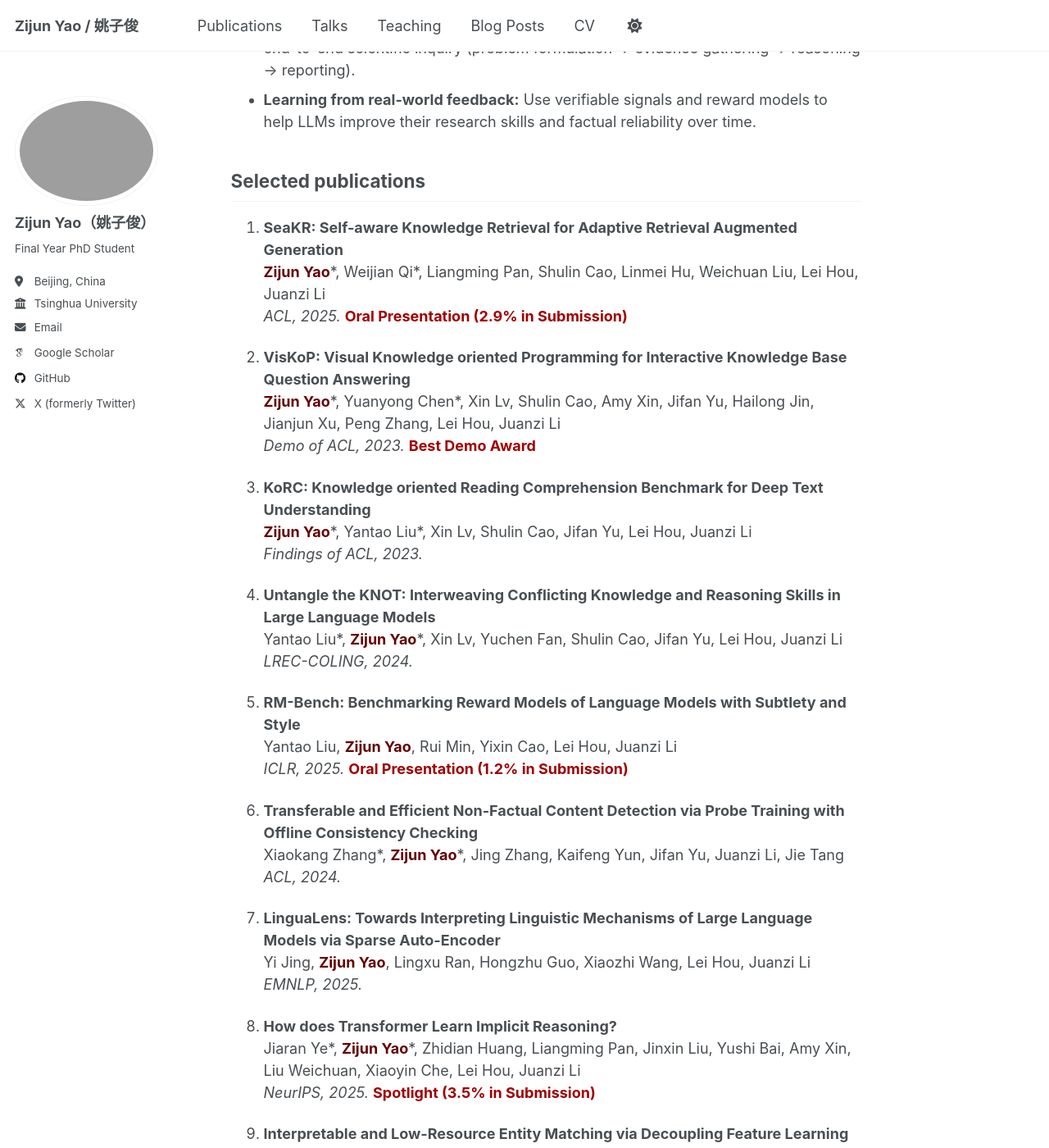
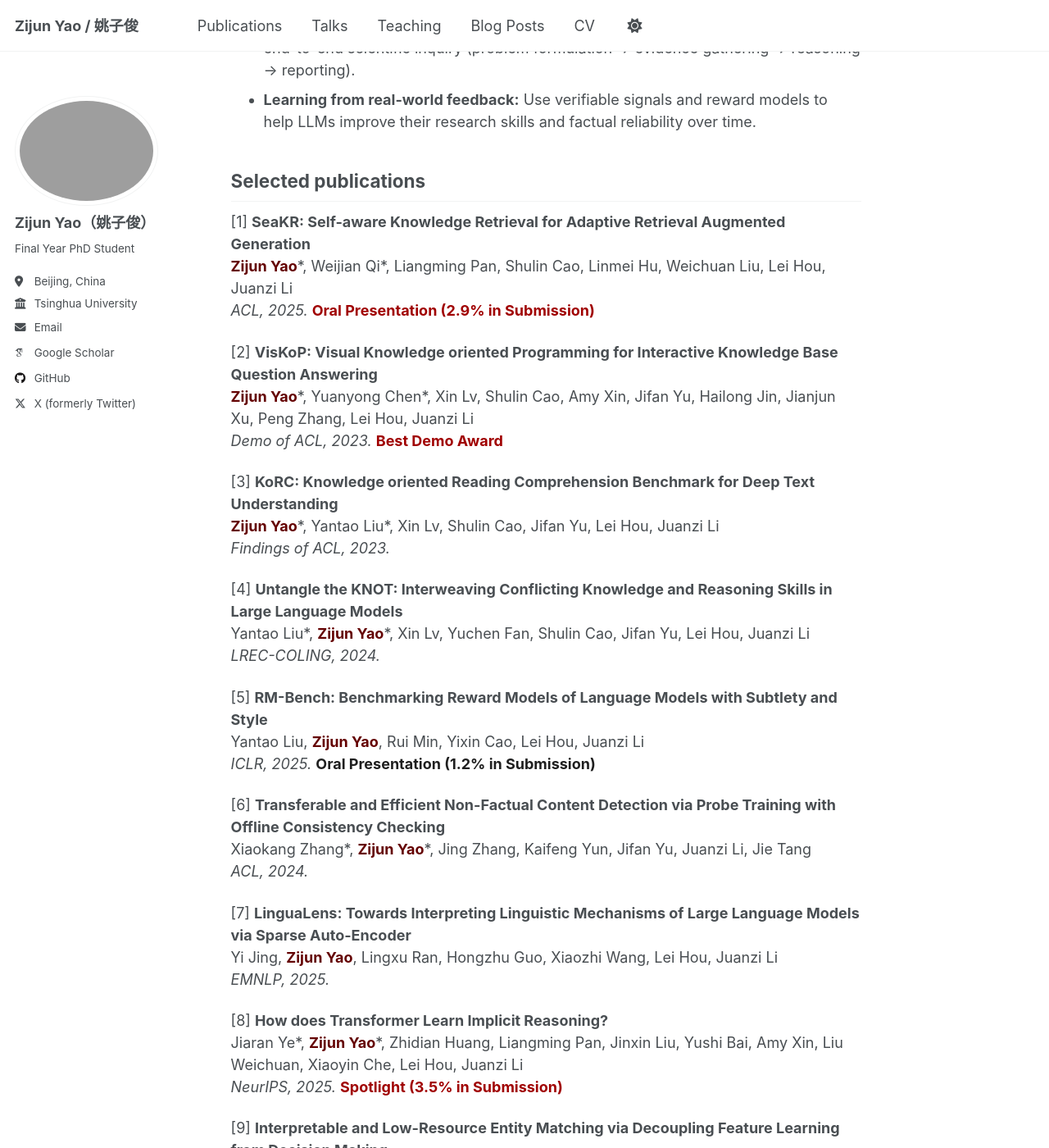
Before and after one commit to Zijun-Yao/Zijun-Yao.github.io, a Jekyll site: the page built from _pages/about.md, in a window 1280 px wide and 1400 px high, scrolled down 1101 px. Shown: the whole window at 82% size. Built offline with Jekyll 4.4.1, drawn with Linux system fonts in a browser that asks for light colours; some web fonts are replaced; a script that is not in the unit is left out; part of the change alters nothing that is shown.

Commit message:
update about.md

```diff
--- a/_pages/about.md
+++ b/_pages/about.md
@@ -40,64 +40,40 @@ I explore how LLMs can *assist and automate* the scientific workflow.
 
 
 
-<!-- \begin{enumerate}[itemsep=-1pt,topsep=0pt,leftmargin=20pt,label={[\arabic*]},ref=\arabic*]
-    \item\label{seakr} \textbf{SeaKR: Self-aware Knowledge Retrieval for Adaptive Retrieval Augmented Generation} \\
-        \textcolor[RGB]{100,0,0}{\textbf{\textit{Zijun Yao$^*$}}}, Weijian Qi$^*$, Liangming Pan, Shulin Cao, Linmei Hu, Weichuan Liu, Lei Hou, Juanzi Li. In \textit{ACL}, 2025. \textcolor[RGB]{160,0,0}{\textit{\textbf{Oral Presentation (2.9\% in Submission)}}}
-    \item\label{viskop} \textbf{VisKoP: Visual Knowledge oriented Programming for Interactive Knowledge Base Question Answering} \\
-        \textcolor[RGB]{100,0,0}{\textbf{\textit{Zijun Yao$^*$}}}, Yuanyong Chen$^*$, Xin Lv, Shulin Cao, Amy Xin, Jifan Yu, Hailong Jin, Jianjun Xu, Peng Zhang, Lei Hou, Juanzi Li. In \textit{Demo of ACL}, 2023. \textcolor[RGB]{160,0,0}{\textit{\textbf{Best Demo Award}}}
-    \item\label{korc}  \textbf{KoRC: Knowledge oriented Reading Comprehension Benchmark for Deep Text Understanding} \\
-        \textcolor[RGB]{100,0,0}{\textbf{\textit{Zijun Yao$^*$}}}, Yantao Liu$^*$, Xin Lv, Shulin Cao, Jifan Yu, Lei Hou, Juanzi Li. In \textit{Findings of ACL}, 2023.
-    \item\label{knot} \textbf{Untangle the KNOT: Interweaving Conflicting Knowledge and Reasoning Skills in Large Language Models} \\
-        Yantao Liu$^*$, \textcolor[RGB]{100,0,0}{\textbf{\textit{Zijun Yao$^*$}}}, Xin Lv, Yuchen Fan, Shulin Cao, Jifan Yu, Lei Hou, Juanzi Li. In \textit{LREC-COLING}, 2024.
-    \item\label{rmbench} \textbf{RM-Bench: Benchmarking Reward Models of Language Models with Subtlety and Style} \\
-        Yantao Liu, \textcolor[RGB]{100,0,0}{\textbf{\textit{Zijun Yao}}}, Rui Min, Yixin Cao, Lei Hou, Juanzi Li. In \textit{ICLR}, 2025. \textcolor[RGB]{160,0,0}{\textit{\textbf{Oral Presentation (1.2\% in Submission)}}}
-    \item\label{transferable} \textbf{Transferable and Efficient Non-Factual Content Detection via Probe Training with Offline Consistency Checking} \\
-        Xiaokang Zhang$^*$, \textcolor[RGB]{100,0,0}{\textbf{\textit{Zijun Yao$^*$}}}, Jing Zhang, Kaifeng Yun, Jifan Yu, Juanzi Li, Jie Tang. In \textit{ACL}, 2024.
-    \item\label{lingualens} \textbf{LinguaLens: Towards Interpreting Linguistic Mechanisms of Large Language Models via Sparse Auto-Encoder} \\
-        Yi Jing, \textcolor[RGB]{100,0,0}{\textbf{\textit{Zijun Yao}}}, Lingxu Ran, Hongzhu Guo, Xiaozhi Wang, Lei Hou, Juanzi Li. In \textit{EMNLP}, 2025.
-    \item\label{implicit} \textbf{How does Transformer Learn Implicit Reasoning?} \\
-        Jiaran Ye$^*$, \textcolor[RGB]{100,0,0}{\textbf{\textit{Zijun Yao$^*$}}}, Zhidian Huang, Liangming Pan, Jinxin Liu, Yushi Bai, Amy Xin, Liu Weichuan, Xiaoyin Che, Lei Hou, Juanzi Li. In \textit{NeurIPS} 2025. \textcolor[RGB]{160,0,0}{\textit{\textbf{Spotlight (3.5\% in Submission)}}}
-    \item \textbf{Interpretable and Low-Resource Entity Matching via Decoupling Feature Learning from Decision Making} \\
-        \textcolor[RGB]{100,0,0}{\textbf{\textit{Zijun Yao}}}, Chengjiang Li, Tiansi Dong, Xin Lv, Jifan Yu, Lei Hou, Juanzi Li, Yichi Zhang, Zelin Dai. In \textit{ACL-IJCNLP}, 2021.
-\end{enumerate} -->
 
-
-
-
-
-1. **SeaKR: Self-aware Knowledge Retrieval for Adaptive Retrieval Augmented Generation**
+[1] **SeaKR: Self-aware Knowledge Retrieval for Adaptive Retrieval Augmented Generation**
    <span style="color: rgb(100,0,0)">**Zijun Yao**</span>\*, Weijian Qi\*, Liangming Pan, Shulin Cao, Linmei Hu, Weichuan Liu, Lei Hou, Juanzi Li
    *ACL, 2025.* <span style="color: rgb(160,0,0)">**Oral Presentation (2.9% in Submission)**</span>
 
-2. **VisKoP: Visual Knowledge oriented Programming for Interactive Knowledge Base Question Answering**
+[2] **VisKoP: Visual Knowledge oriented Programming for Interactive Knowledge Base Question Answering**
    <span style="color: rgb(100,0,0)">**Zijun Yao**</span>\*, Yuanyong Chen\*, Xin Lv, Shulin Cao, Amy Xin, Jifan Yu, Hailong Jin, Jianjun Xu, Peng Zhang, Lei Hou, Juanzi Li
    *Demo of ACL, 2023.* <span style="color: rgb(160,0,0)">**Best Demo Award**</span>
 
-3. **KoRC: Knowledge oriented Reading Comprehension Benchmark for Deep Text Understanding**
+[3] **KoRC: Knowledge oriented Reading Comprehension Benchmark for Deep Text Understanding**
    <span style="color: rgb(100,0,0)">**Zijun Yao**</span>\*, Yantao Liu\*, Xin Lv, Shulin Cao, Jifan Yu, Lei Hou, Juanzi Li
    *Findings of ACL, 2023.*
 
-4. **Untangle the KNOT: Interweaving Conflicting Knowledge and Reasoning Skills in Large Language Models**
+[4] **Untangle the KNOT: Interweaving Conflicting Knowledge and Reasoning Skills in Large Language Models**
    Yantao Liu\*, <span style="color: rgb(100,0,0)">**Zijun Yao**</span>\*, Xin Lv, Yuchen Fan, Shulin Cao, Jifan Yu, Lei Hou, Juanzi Li
    *LREC-COLING, 2024.*
 
-5. **RM-Bench: Benchmarking Reward Models of Language Models with Subtlety and Style**
+[5] **RM-Bench: Benchmarking Reward Models of Language Models with Subtlety and Style**
    Yantao Liu, <span style="color: rgb(100,0,0)">**Zijun Yao**</span>, Rui Min, Yixin Cao, Lei Hou, Juanzi Li
-   *ICLR, 2025.* <span style="color: rgb(160,0,0)">**Oral Presentation (1.2% in Submission)**</span>
+   *ICLR, 2025.* <span style="color: rgb(31, 31, 31)">**Oral Presentation (1.2% in Submission)**</span>
 
-6. **Transferable and Efficient Non-Factual Content Detection via Probe Training with Offline Consistency Checking**
+[6] **Transferable and Efficient Non-Factual Content Detection via Probe Training with Offline Consistency Checking**
    Xiaokang Zhang\*, <span style="color: rgb(100,0,0)">**Zijun Yao**</span>\*, Jing Zhang, Kaifeng Yun, Jifan Yu, Juanzi Li, Jie Tang
    *ACL, 2024.*
 
-7. **LinguaLens: Towards Interpreting Linguistic Mechanisms of Large Language Models via Sparse Auto-Encoder**
+[7] **LinguaLens: Towards Interpreting Linguistic Mechanisms of Large Language Models via Sparse Auto-Encoder**
    Yi Jing, <span style="color: rgb(100,0,0)">**Zijun Yao**</span>, Lingxu Ran, Hongzhu Guo, Xiaozhi Wang, Lei Hou, Juanzi Li
    *EMNLP, 2025.*
 
-8. **How does Transformer Learn Implicit Reasoning?**
+[8] **How does Transformer Learn Implicit Reasoning?**
    Jiaran Ye\*, <span style="color: rgb(100,0,0)">**Zijun Yao**</span>\*, Zhidian Huang, Liangming Pan, Jinxin Liu, Yushi Bai, Amy Xin, Liu Weichuan, Xiaoyin Che, Lei Hou, Juanzi Li
    *NeurIPS, 2025.* <span style="color: rgb(160,0,0)">**Spotlight (3.5% in Submission)**</span>
 
-9. **Interpretable and Low-Resource Entity Matching via Decoupling Feature Learning from Decision Making**
+[9] **Interpretable and Low-Resource Entity Matching via Decoupling Feature Learning from Decision Making**
    <span style="color: rgb(100,0,0)">**Zijun Yao**</span>, Chengjiang Li, Tiansi Dong, Xin Lv, Jifan Yu, Lei Hou, Juanzi Li, Yichi Zhang, Zelin Dai
    *ACL-IJCNLP, 2021.*
 
```
